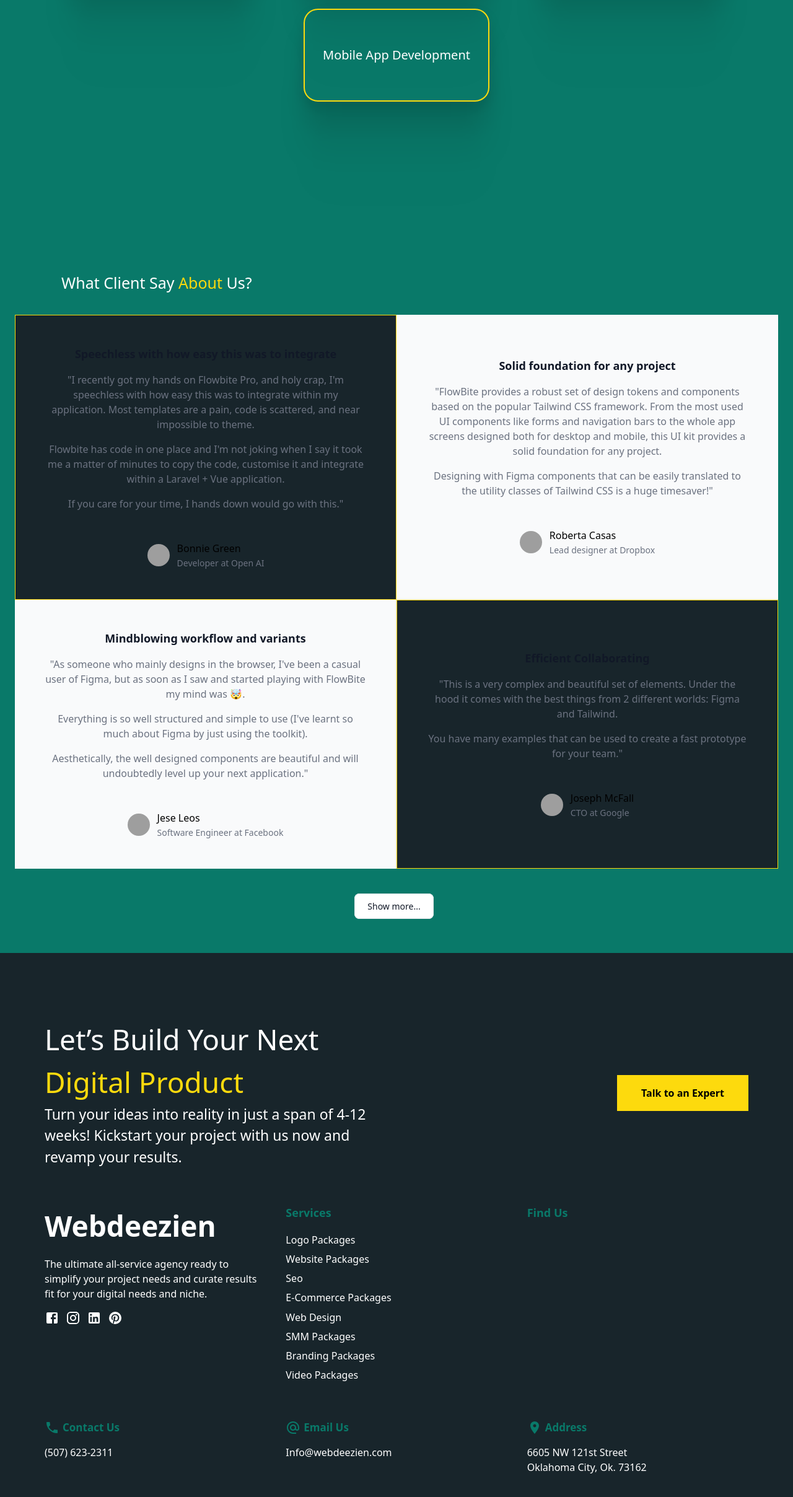
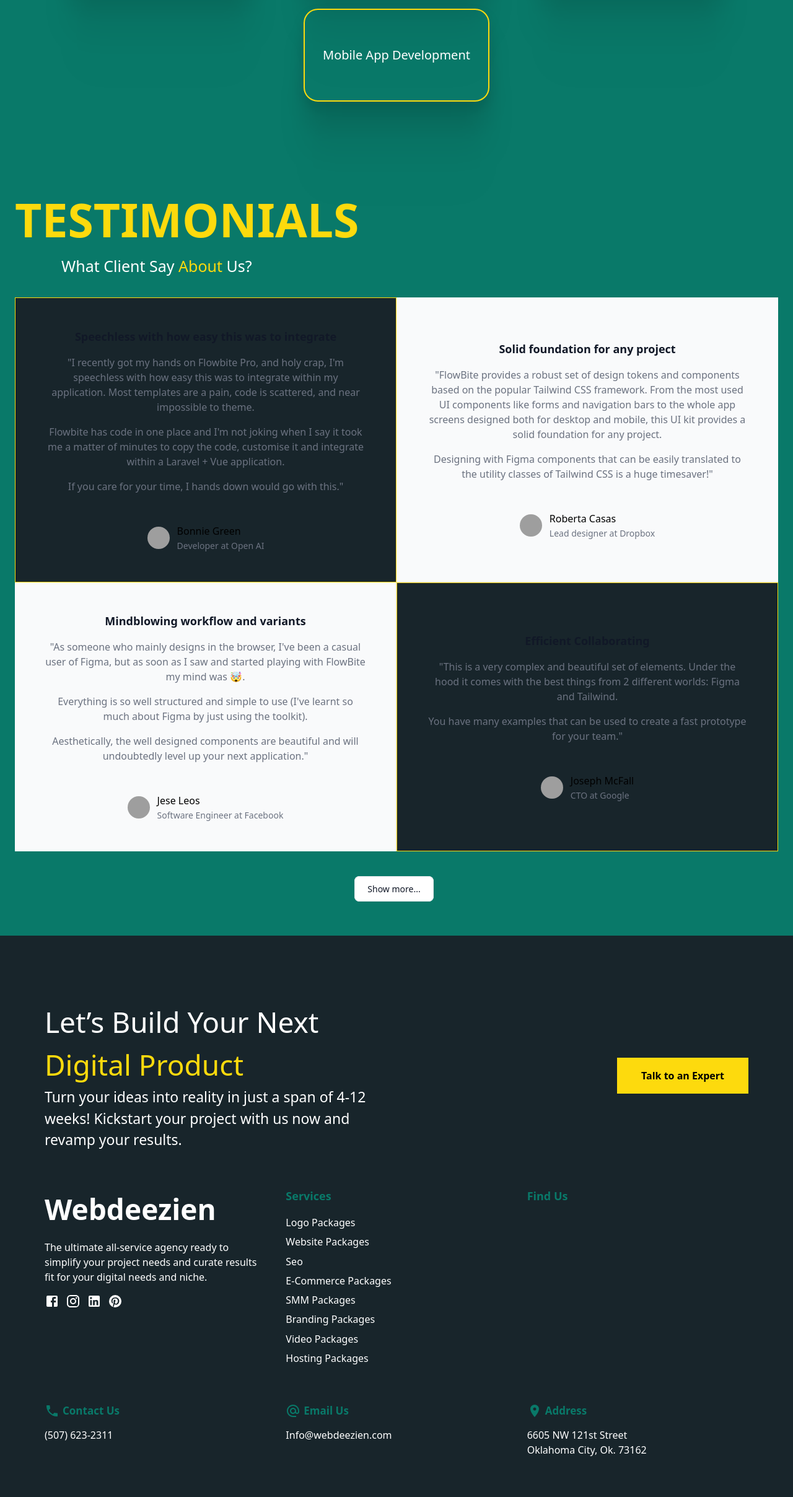
Before and after one commit to HasanCoder66/Real-Time-Project, a React (Vite) app in the folder my-project/: page / in a window 1280 px wide. Shown: the part 3604-6020 px from the top of the page at 62% size. Built offline with nearby package versions, Linux system fonts and the light colour scheme; grey boxes are pictures that could not be loaded.

Commit message:
footer linking done

```diff
--- a/my-project/src/Components/Footer/Footer.jsx
+++ b/my-project/src/Components/Footer/Footer.jsx
@@ -8,6 +8,7 @@ import AlternateEmailIcon from "@mui/icons-material/AlternateEmail";
 import LocationOnIcon from "@mui/icons-material/LocationOn";
 import MapLocation from "../MapLocation/MapLocation";
 import "./Footer.css";
+import { Link } from "react-router-dom";
 
 const Footer = () => {
   return (
@@ -25,9 +26,11 @@ const Footer = () => {
             </p>
           </div>
           <div className="right flex-1 flex justify-end items-center px-[16px]">
+            <Link to='/contact'>
             <button className="py-[17px] px-[39px] bg-[#fdda0d] text-black  hover:bg-[#097969] hover:text-white font-bold">
               Talk to an Expert
             </button>
+            </Link>
           </div>
         </div>
 
@@ -50,14 +53,30 @@ const Footer = () => {
             <p className="text-[18px] text-[#097969] mb-[10px] nav-link-1">
               Services
             </p>
+            <Link to='/services/logo'>
             <p className="text-[16px] cursor-pointer">Logo Packages</p>
+            </Link>
+            <Link to='/services/web'>
             <p className="text-[16px] cursor-pointer">Website Packages</p>
+            </Link>
+            <Link to='/services/seo'>
             <p className="text-[16px] cursor-pointer">Seo</p>
+            </Link>
+            <Link to='/services/ecommerce'>
             <p className="text-[16px] cursor-pointer">E-Commerce Packages</p>
-            <p className="text-[16px] cursor-pointer">Web Design</p>
+            </Link>
+            <Link to='/services/smm'>
             <p className="text-[16px] cursor-pointer">SMM Packages</p>
+            </Link>
+            <Link to='/services/branding'>
             <p className="text-[16px] cursor-pointer">Branding Packages</p>
+            </Link>
+            <Link to='/services/video'>
             <p className="text-[16px] cursor-pointer">Video Packages</p>
+            </Link>
+            <Link to='/services/hosting'>
+            <p className="text-[16px] cursor-pointer">Hosting Packages</p>
+            </Link>
 
           </div>
           <div className="right px-[16px] flex-1">
--- a/my-project/src/Components/TestimonialCard/TestimonailCard.jsx
+++ b/my-project/src/Components/TestimonialCard/TestimonailCard.jsx
@@ -5,8 +5,8 @@ const TestimonailCard = () => {
     <div class="bg-[#097969]">
       <div class="py-8 px-4 mx-auto max-w-screen-xl text-center lg:py-16 lg:px-6">
         <div className=" mt-5 flex-1 sm:flex-col ">
-          <h1 className=" font-bold md:text-[75px] text-left px-[65px]  text-[#fdda0d] text-[55px] mt-[1rem] hover:text-white ">
-            <marquee behavior="smooth" direction="row">TESTIMONIALS{" "}</marquee>
+          <h1 className=" font-bold md:text-[75px] text-left   text-[#fdda0d] text-[50px] mt-[1rem] hover:text-white uppercase">
+            testimonials
           </h1>
           <p className="sm:text-[15px] md:text-[25px] text-white text-left px-[75px] sm:w-[100] pb-[2rem]">
             What Client Say <span className="text-[#fdda0d]">About</span> Us?
```
